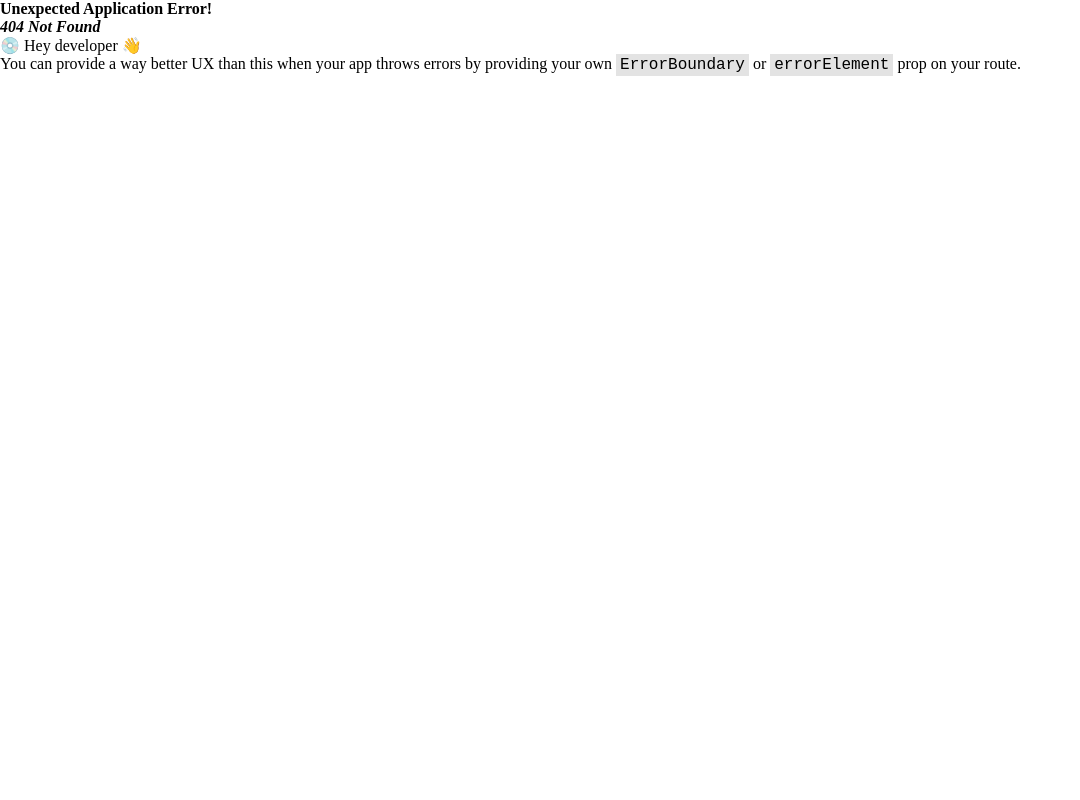
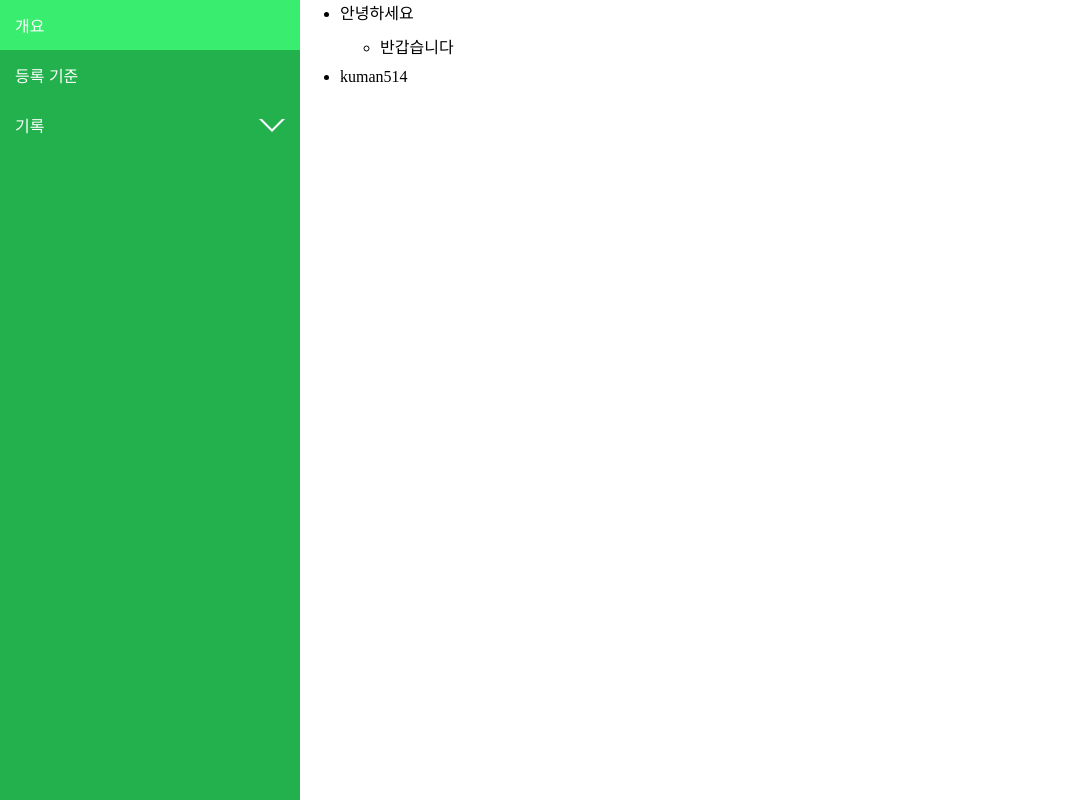
Before and after one commit to kuman514/YSOShmupRecords, a React (Vite) app: page /intro in a window 1280 px wide. Before the commit this address had no page. Shown: the whole page, without its empty margins (0-1080 px from the left). Built offline with nearby package versions, Linux system fonts and the light colour scheme.

Commit message:
draft: add and apply navigation

```diff
--- a/src/components/molecules/NavItemTree/index.tsx
+++ b/src/components/molecules/NavItemTree/index.tsx
@@ -1,4 +1,5 @@
 import React from 'react';
+import { useNavigate } from 'react-router-dom';
 
 import { NavNodeInfo } from '^/types';
 import { useNavNodeStore } from '^/stores/nav-node';
@@ -7,20 +8,19 @@ import { NavItemButton } from '^/components/atoms/NavItemButton';
 interface Props {
   depth: number;
   nodeInfo: NavNodeInfo;
+  linkTo: string;
 }
 
-export function NavItemTree({ depth, nodeInfo }: Props) {
+export function NavItemTree({ depth, nodeInfo, linkTo }: Props) {
   const isOpen = useNavNodeStore((store) => store.isOpen[nodeInfo.id]);
   const setIsOpen = useNavNodeStore((store) => store.setIsOpen);
+  const navigate = useNavigate();
 
   const isLeaf = nodeInfo.childNavNodes.length === 0;
 
   const handleOnClick = () => {
     if (isLeaf) {
-      /**
-       * @todo
-       * Add route moving if this child node is a leaf
-       */
+      navigate(linkTo);
     } else {
       setIsOpen(nodeInfo.id, !isOpen);
     }
@@ -33,6 +33,7 @@ export function NavItemTree({ depth, nodeInfo }: Props) {
             key={childNavNode.id}
             depth={depth + 1}
             nodeInfo={childNavNode}
+            linkTo={`${linkTo}/${childNavNode.id}`}
           />
         ))
       : null;
--- a/src/components/organisms/NavSidebar/index.tsx
+++ b/src/components/organisms/NavSidebar/index.tsx
@@ -17,7 +17,12 @@ const Root = styled.div`
 export function NavSidebar() {
   const rootNavNodes = useNavNodeStore((state) => state.rootNodes);
   const renderRootNavNodes = rootNavNodes.map((navNode) => (
-    <NavItemTree key={navNode.id} depth={0} nodeInfo={navNode} />
+    <NavItemTree
+      key={navNode.id}
+      depth={0}
+      nodeInfo={navNode}
+      linkTo={`/${navNode.id}`}
+    />
   ));
 
   return <Root>{renderRootNavNodes}</Root>;
```
Also changed, not shown: src/index.tsx (+18 -0 lines), 2 other files (tests, documents, lock files or other folders).
